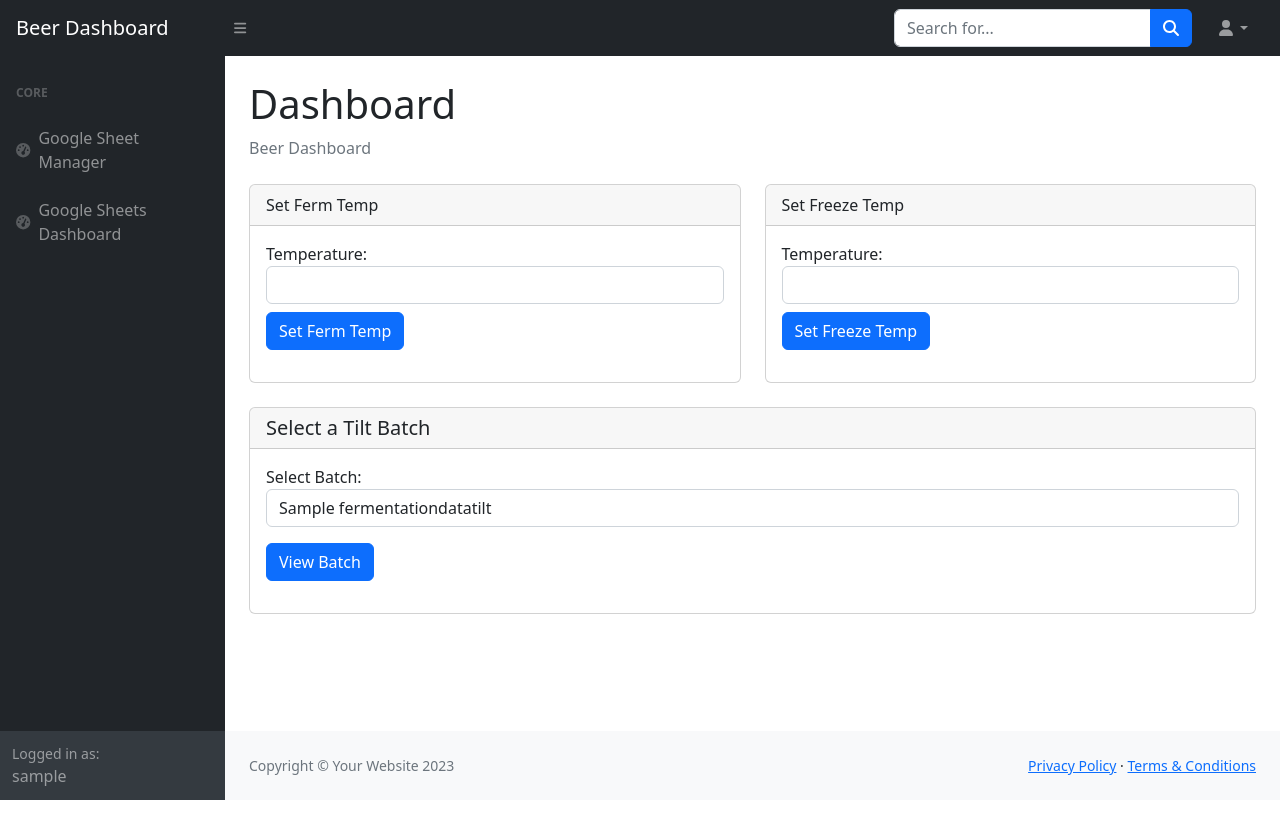
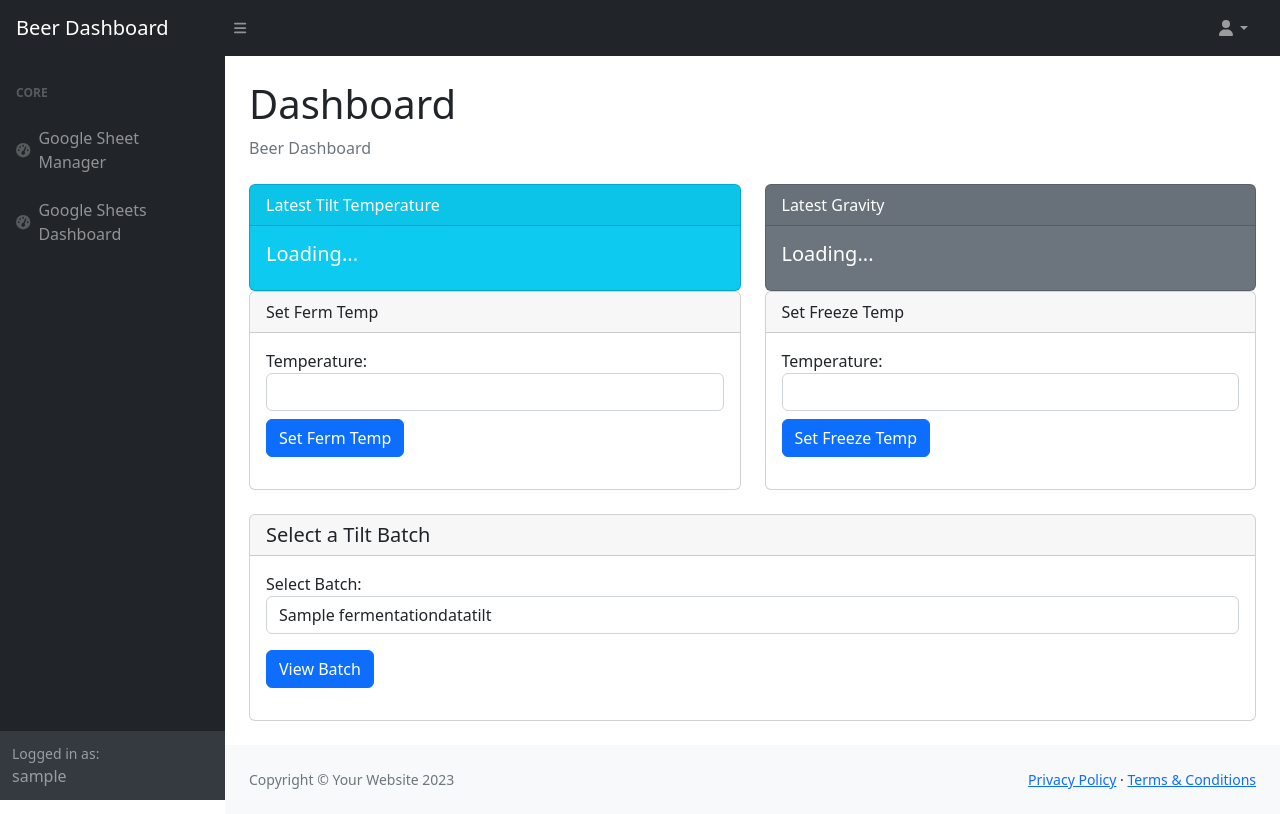
Before and after one commit to BrianPaur/BeerDashboardProject, a Django app: page / in a window 1280 px wide. Run offline with Django 5.2, Linux system fonts and the light colour scheme; a user stored in the database is signed in; tables that the repository leaves empty hold one stand-in row (values such as "Sample post"); parts of the project's set-up code (start-up, migrations or seed data) failed here and were passed over; some libraries are stand-ins or nearby versions.

Commit message:
playing around with ajax cards to display tilt data

```diff
--- a/dashboard/templates/dashboard/index.html
+++ b/dashboard/templates/dashboard/index.html
@@ -22,13 +22,8 @@
         <a class="navbar-brand ps-3" href="{% url 'index' %}">Beer Dashboard</a>
         <!-- Sidebar Toggle-->
         <button class="btn btn-link btn-sm order-1 order-lg-0 me-4 me-lg-0" id="sidebarToggle" href="#!"><i class="fas fa-bars"></i></button>
-        <!-- Navbar Search-->
-        <form class="d-none d-md-inline-block form-inline ms-auto me-0 me-md-3 my-2 my-md-0">
-            <div class="input-group">
-                <input class="form-control" type="text" placeholder="Search for..." aria-label="Search for..." aria-describedby="btnNavbarSearch" />
-                <button class="btn btn-primary" id="btnNavbarSearch" type="button"><i class="fas fa-search"></i></button>
-            </div>
-        </form>
+        <!-- Navbar Logout-->
+        <form class="d-none d-md-inline-block form-inline ms-auto me-0 me-md-3 my-2 my-md-0"></form>
         <!-- Navbar-->
         <ul class="navbar-nav ms-auto ms-md-0 me-3 me-lg-4">
             <li class="nav-item dropdown">
@@ -94,8 +89,29 @@
                     <ol class="breadcrumb mb-4">
                         <li class="breadcrumb-item active">Beer Dashboard</li>
                     </ol>
+                <div class="row mb-4 gx-4">
 
-                    <div class="row mb-4 gx-4">
+                    <!-- temperature and gravity display -->
+
+                      <div class="col-lg-6 col-12">
+                        <div class="card text-white bg-info">
+                          <div class="card-header">Latest Tilt Temperature</div>
+                          <div class="card-body">
+                            <h5 class="card-title" id="latest-temp">Loading...</h5>
+                            <p class="card-text" id="latest-temp-time"></p>
+                          </div>
+                        </div>
+                      </div>
+                      <div class="col-lg-6 col-12">
+                        <div class="card text-white bg-secondary">
+                          <div class="card-header">Latest Gravity</div>
+                          <div class="card-body">
+                            <h5 class="card-title" id="latest-gravity">Loading...</h5>
+                            <p class="card-text" id="latest-gravity-name"></p>
+                          </div>
+                        </div>
+                      </div>
+
 
                       <!-- Ferm Controller -->
                       <div class="col-lg-6 col-12">
@@ -256,5 +272,30 @@
           });
         });
     </script>
+    <script>
+        function fetchLatestTiltData() {
+            fetch("/api/latest-tilt-data/")
+                .then(response => response.json())
+                .then(data => {
+                    if (data.error) {
+                        document.getElementById("latest-temp").textContent = "No data";
+                        document.getElementById("latest-gravity").textContent = "No data";
+                    } else {
+                        document.getElementById("latest-temp").textContent = `${data.temperature} °F`;
+                        document.getElementById("latest-temp-time").textContent = `Updated at ${data.timestamp}`;
+                        document.getElementById("latest-gravity").textContent = data.gravity.toFixed(3);
+                        document.getElementById("latest-gravity-name").textContent = `Batch: ${data.name}`;
+                    }
+                })
+                .catch(err => {
+                    console.error("Failed to fetch tilt data:", err);
+                });
+        }
+
+        // Initial call + repeat every 5 mins
+        fetchLatestTiltData();
+        setInterval(fetchLatestTiltData, 300000);
+    </script>
+
   </body>
 </html>
```
